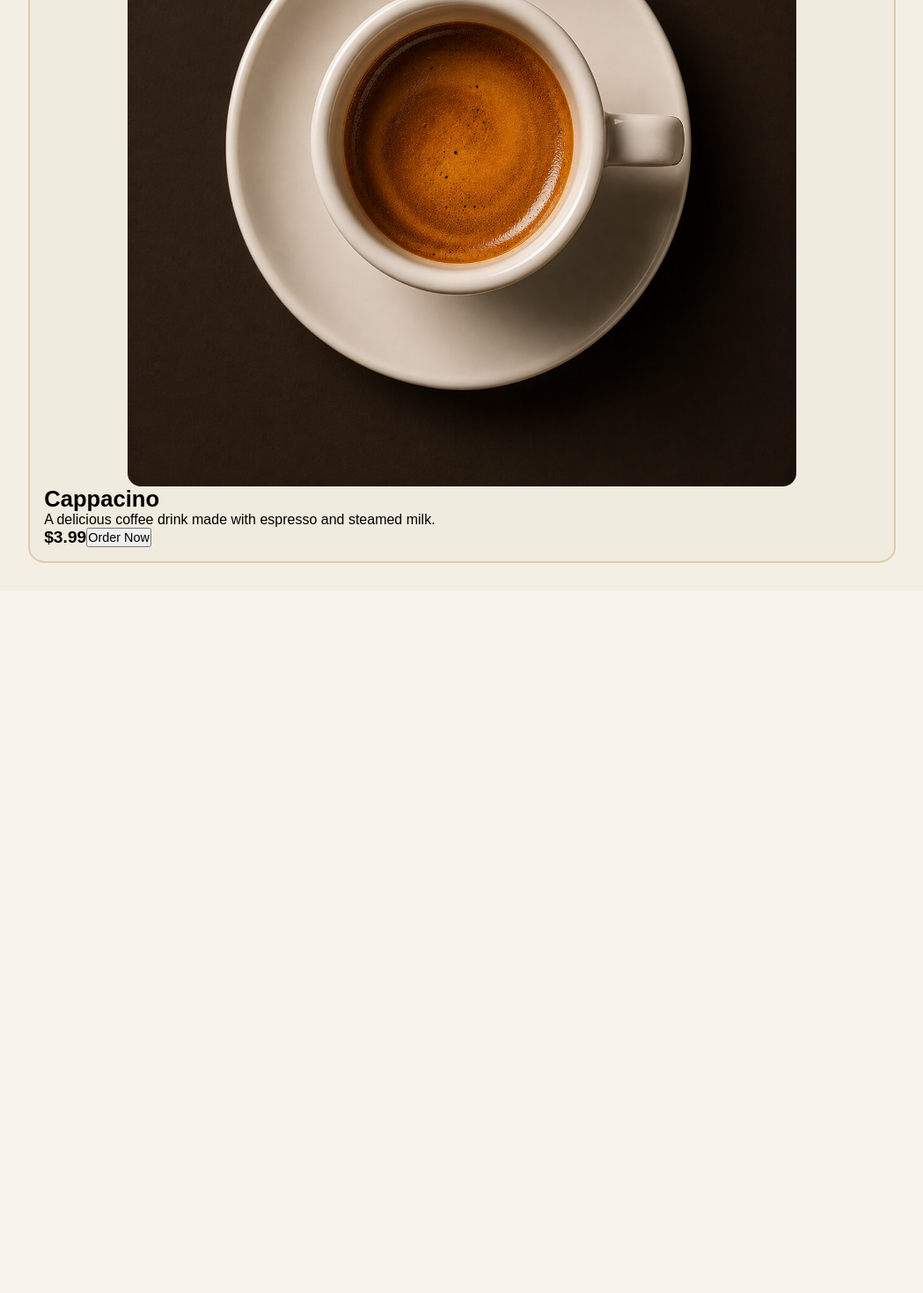
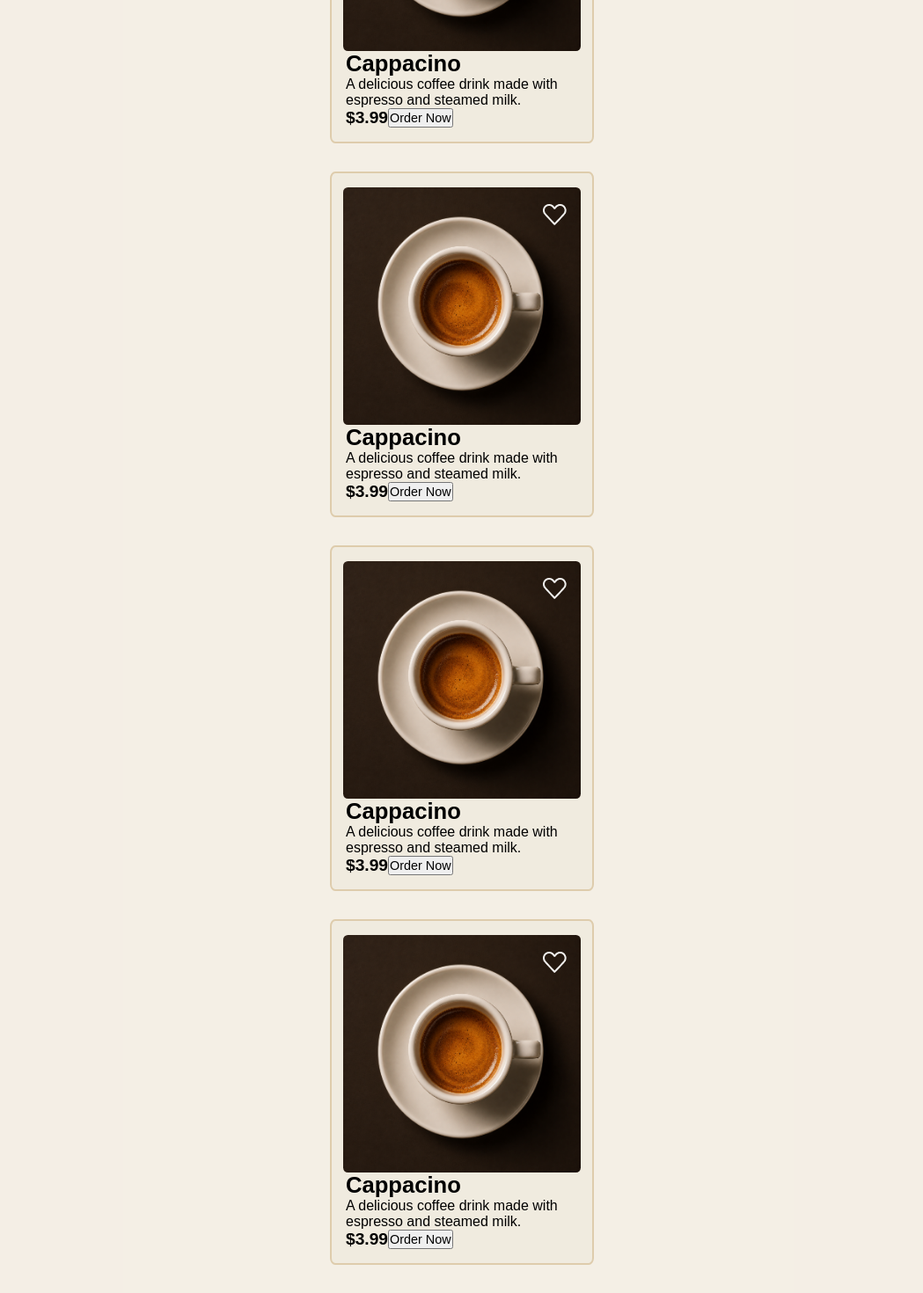
Before and after one commit to amishasikka/CODEALPHA_MOCHA-HOUSE, a React (Vite) app: page / in a window 1280 px wide. Shown: the part 1226-2696 px from the top of the page at 88% size, without its empty margins (115-1164 px from the left). Before the commit the page ends 1898 px from the top, so only its background shows below. Built offline with nearby package versions, Linux system fonts and the light colour scheme.

Commit message:
minor changes

```diff
--- a/src/App.css
+++ b/src/App.css
@@ -35,7 +35,7 @@ body {
 
 @media (min-width: 375px) {
   section {
-    padding: 2rem 1.5rem;
+    padding: 2rem 3rem;
   }
 
   /* Navbar Section Starts */
@@ -196,9 +196,13 @@ body {
   .product-price-order{
     display: flex;
   }
+  .products{
+    flex-direction: column;
+    gap: 2rem;
+    justify-content: space-between;
+  }
 
   .product-container,
-  .products,
   .product-image{
     justify-content: center;
   }
@@ -221,17 +225,18 @@ body {
   .product-card{
     border: 2px solid var(--light-accent);
     padding: 1rem;
-    width: 80%;
+    width: 100%;
+    max-width: 300px;
     border-radius: 2%;
     background-color: rgba(226, 217, 200, 0.2);
   }
     .product-image{
       position: relative;
       width: 100%;
-      height: 100%;
+      height: auto;
 
       .product-img{
-        width:80%;
+        width:270px;
         height: auto;
         border-radius: 2%;
       }
--- a/src/index.css
+++ b/src/index.css
@@ -15,13 +15,7 @@
   .nav-links ul li a{
     font-size: 0.8rem;
     font-weight: 400;
-  }
-  .nav-links ul li a{
     padding: 0.5rem 0;
-  }
-  .nav-links ul li a:hover{
-    color: var(--main-text);
-    border-bottom: 2px solid var(--accent);
   }
   .login-icon{
     background: var(--cards);
@@ -55,16 +49,14 @@
   /* Home Section Ends */
 
   /* Product Section Starts */
-  .product-container,
   .products{
-    justify-content: space-between;
+    flex-direction: row;
+    flex-wrap: wrap;
+    gap: 2rem;
   }
   .product-heading{
     font-size: 1.5rem;
     margin: 2% 0 8% 0;
-  }
-  .product-card{
-    width:55%;
   }
   /* Product Section Ends */
 }
@@ -100,9 +92,12 @@
   /* Home Section Ends */
 
   /* Product Section Starts */
+  .product-card{
+    max-width:255px;
+  }
   .product-image{
     .product-img{
-      width:
+      width: 230px;
     }
   }
   .product-name{
--- a/src/pages/Product.jsx
+++ b/src/pages/Product.jsx
@@ -21,6 +21,57 @@ export default function Product(){
                                 </div>
                             </div>
                         </div>
+
+                        <div className="product-card">
+                            <div className="product-image">
+                                <img src="/src/assets/Vector.png" className="heart-icon"></img>
+                                <img src="/src/assets/products/p1.png" className="product-img" alt="Product 1" />
+                            </div>
+                            <div className="product-info">
+                                <div className="product-title">
+                                    <h2 className="product-name">Cappacino</h2>
+                                    <p className="product-description">A delicious coffee drink made with espresso and steamed milk.</p>
+                                </div>
+                                <div className="product-price-order">
+                                    <h3 className="product-price">$3.99</h3>
+                                    <button className="order-button">Order Now</button>
+                                </div>
+                            </div>
+                        </div>
+
+                        <div className="product-card">
+                            <div className="product-image">
+                                <img src="/src/assets/Vector.png" className="heart-icon"></img>
+                                <img src="/src/assets/products/p1.png" className="product-img" alt="Product 1" />
+                            </div>
+                            <div className="product-info">
+                                <div className="product-title">
+                                    <h2 className="product-name">Cappacino</h2>
+                                    <p className="product-description">A delicious coffee drink made with espresso and steamed milk.</p>
+                                </div>
+                                <div className="product-price-order">
+                                    <h3 className="product-price">$3.99</h3>
+                                    <button className="order-button">Order Now</button>
+                                </div>
+                            </div>
+                        </div>
+
+                        <div className="product-card">
+                            <div className="product-image">
+                                <img src="/src/assets/Vector.png" className="heart-icon"></img>
+                                <img src="/src/assets/products/p1.png" className="product-img" alt="Product 1" />
+                            </div>
+                            <div className="product-info">
+                                <div className="product-title">
+                                    <h2 className="product-name">Cappacino</h2>
+                                    <p className="product-description">A delicious coffee drink made with espresso and steamed milk.</p>
+                                </div>
+                                <div className="product-price-order">
+                                    <h3 className="product-price">$3.99</h3>
+                                    <button className="order-button">Order Now</button>
+                                </div>
+                            </div>
+                        </div>
                     </div>
                 </div>
             </section>
```
